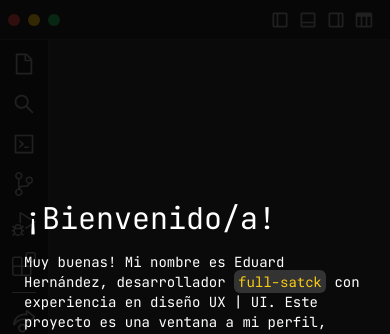
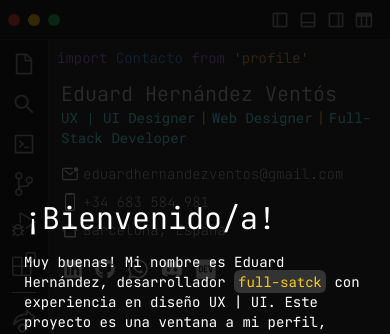
Before and after one commit to trosdesuru/resumee, a React (Vite) app in the folder project/: page / in a window 390 px wide. Shown: the top 334 px of the page. Built offline with nearby package versions, Linux system fonts and the light colour scheme; a web font is replaced by a local one.

Commit message:
created tab profile responsive, #cv

```diff
--- a/project/src/components/EditorScreen.jsx
+++ b/project/src/components/EditorScreen.jsx
@@ -4,6 +4,7 @@ import TabExperience from './TabExperience'
 import TabSkills from './TabSkills'
 import TabProjects from './TabProjects'
 import TabEducation from './TabEducation'
+import TabProfile from './TabProfile'
 
 import { SiVisualstudiocode } from "react-icons/si"
 
@@ -11,12 +12,13 @@ function EditorScreen({ activeTab, experience, skills, projects, education }) {
     console.debug('editor screen -> call')
 
     return (
-        <div className={`flex-1 relative overflow-auto bg-gray ${activeTab ? 'bg-gray' : ''}
+        <div className={`relative flex-1 overflow-auto bg-gray ${activeTab ? 'bg-gray' : ''}
         lg:px-10 xl:px-10 2xl:px:10`}>
             {!activeTab && (
-                <div className="absolute inset-0 flex items-center justify-center">
+                <div className="absolute mt-10 flex items-start justify-start">
                     <Analytics />
-                    <SiVisualstudiocode className="text-editor text-[30vw]" />
+                    {window.innerWidth <= 640 ? (<TabProfile />) : (<SiVisualstudiocode className="text-editor text-[30vw]" />)}
+
                 </div>
             )}
 
--- a/project/src/components/ProfileCard.jsx
+++ b/project/src/components/ProfileCard.jsx
@@ -5,6 +5,7 @@ import { FaLinkedin, FaGithub, FaWhatsapp, FaDiscord, FaDev } from 'react-icons/
 import { BiHomeAlt2 } from "react-icons/bi"
 
 const ProfileCard = ({ position, onClose }) => {
+
     const [dragging, setDragging] = useState(false)
     const [offset, setOffset] = useState({ x: 0, y: 0 })
 
--- a/project/src/components/SideBar.jsx
+++ b/project/src/components/SideBar.jsx
@@ -40,7 +40,8 @@ const Sidebar = ({ openSection }) => {
     }
 
     const toggleProfileCard = () => {
-        setIsProfileCardOpen(!isProfileCardOpen)
+        if (window.innerWidth >= 640 || isProfileCardOpen)
+            setIsProfileCardOpen(!isProfileCardOpen)
     }
 
     const updateProfileCardPosition = (newPosition) => {
--- a/project/src/components/TabProfile.jsx
+++ b/project/src/components/TabProfile.jsx
@@ -1,50 +1,87 @@
 import React from 'react'
 
-function Education({ data }) {
+import { IoMailUnreadOutline } from 'react-icons/io5'
+import { IoPhonePortraitOutline } from 'react-icons/io5'
+import { BiHomeAlt2 } from 'react-icons/bi'
+import { FaLinkedin, FaGithub, FaWhatsapp, FaDiscord, FaDev } from 'react-icons/fa'
+
+function profile({ data }) {
+  console.debug('tab skills -> call')
+
   return (
-    <div className='p-2 ml-2 mt-2 md:bg-editor md:p-4 md:mx-3 md:my-12 md:border-t md:max-w-4xl md:border-t-bleu md:rounded-md'
-      style={{ boxShadow: window.innerWidth >= 768 ? '0 0px 24px rgba(255, 186, 82, 0.1)' : 'none' }}>
+    <div className='p-2 top-0 left-0'>
       <div className="text-[#D4D4D4] font-jetbrains font-light">
-        <h2 className="text-sm text-blue-400 mb-4">
-          <span className="text-purple-400">import</span> Educación
+        <h2 className="text-sm text-blue-400 mb-2">
+          <span className="text-purple-400">import</span> Contacto
           <span className="text-purple-400"> from </span>
-          <span className="text-orange-300">'education'</span>
+          <span className="text-orange-300">'profile'</span>
         </h2>
 
-        <ul className="space-y-4">
-          {data.map((item, index) => (
-            <li key={index} className="mb-4 pl-4">
-              <p className="text-sm font-medium text-blue-500">const
-                <span className="text-sm text-yellowHover"> {item.degree}</span> =
-                <span className="text-yellowHover"> {'{'}</span>
-              </p>
+        <div className="p-1">
+          <div className="mb-4 sm:mb-6">
+            <h2 className="text-xl font-jetbrains font-light">Eduard Hernández Ventós</h2>
+            <p className="font-robotomono font-normal text-sm text-[#6FFFFF]">
+              UX | UI Designer
+              <span className='text-[#FFBA52] mx-1 sm:mx-2 font-jetbrains'>|</span>
+              Web Designer
+              <span className='text-[#FFBA52] mx-1 sm:mx-2 font-jetbrains'>|</span>
+              Full-Stack Developer
+            </p>
+          </div>
 
-              <div className="md:ml-3 md:pl-4 md:border-l md:border-yellowHover">
-                <p className="font-normal text-sm">
-                  <span className="text-blue-300">institución</span>: "{item.institution}",<br />
-                  <span className="text-blue-300">años</span>: "{item.year}",<br />
-                  <span className="text-blue-300">descripción</span>: "{item.description}"
-                </p>
+          <div className="flex flex-col space-y-2">
+            <div className="flex items-center space-x-1 text-[#ECECEC]">
+              <a href="mailto:eduardhernandezventos@gmail.com" target="_blank" rel="noopener noreferrer">
+                <IoMailUnreadOutline size={18} sm:size={21} className="hover:text-[#6FFFFF]" />
+              </a>
+              <p className='text-sm sm:text-sm font-jetbrains font-thin text-[#ECECEC]'>eduardhernandezventos@gmail.com</p>
+            </div>
+            <div className="flex items-center space-x-1 text-[#ECECEC]">
+              <IoPhonePortraitOutline size={18} sm:size={21} />
+              <p className='text-sm font-jetbrains font-thin text-[#ECECEC]'>+34 683 584 981</p>
+            </div>
+            <div className="flex items-center space-x-1 text-[#ECECEC]">
+              <BiHomeAlt2 size={18} sm:size={21} />
+              <p className='text-sm font-jetbrains font-thin text-[#ECECEC]'>Barcelona, España</p>
+            </div>
 
-                <div className="mt-2">
-                  <strong>Aptitudes adquiridas:</strong>
-                  <ul className="list-disc ml-4 text-sm">
-                    {item.skills.map((skill, idx) => (
-                      <li key={idx} className="text-[#D4D4D4] leading-relaxed">
-                        <span className="text-white text-[14px]">"{skill}"</span>
-                      </li>
-                    ))}
-                  </ul>
-                </div>
-              </div>
+            <div className="flex space-x-2 pt-2 items-center text-[#ECECEC]">
+              <a className="social-icon hover:bg-white hover:text-[#0077B5] rounded-full p-0.5"
+                href="https://www.linkedin.com/in/eduard-hernandez-ventos"
+                target="_blank" rel="noopener noreferrer">
+                <FaLinkedin size={20} sm:size={24} />
+              </a>
 
-              <p className="text-yellowHover">{'}'}</p>
-            </li>
-          ))}
-        </ul>
+              <a className="social-icon hover:bg-white hover:text-black rounded-full p-0.5"
+                href="https://github.com/trosdesuru"
+                target="_blank" rel="noopener noreferrer">
+                <FaGithub size={20} sm:size={24} />
+              </a>
+
+              <a className="social-icon hover:bg-[#25D366] hover:text-white rounded-full p-0.5"
+                href="https://wa.me/683584981"
+                target="_blank" rel="noopener noreferrer">
+                <FaWhatsapp size={22} sm:size={26} />
+              </a>
+
+              <a className="social-icon hover:bg-violet-500 hover:text-white rounded-full p-0.5"
+                href="https://discord.com/users/eduhv"
+                target="_blank" rel="noopener noreferrer">
+                <FaDiscord size={22} sm:size={26} />
+              </a>
+
+              <a className="social-icon hover:bg-white hover:text-black rounded-full p-0.5"
+                href="https://dev.to/eduhvdev"
+                target="_blank" rel="noopener noreferrer">
+                <FaDev size={22} sm:size={26} />
+              </a>
+            </div>
+          </div>
+        </div>
       </div>
     </div>
   )
+
 }
 
-export default Education
+export default profile
```
